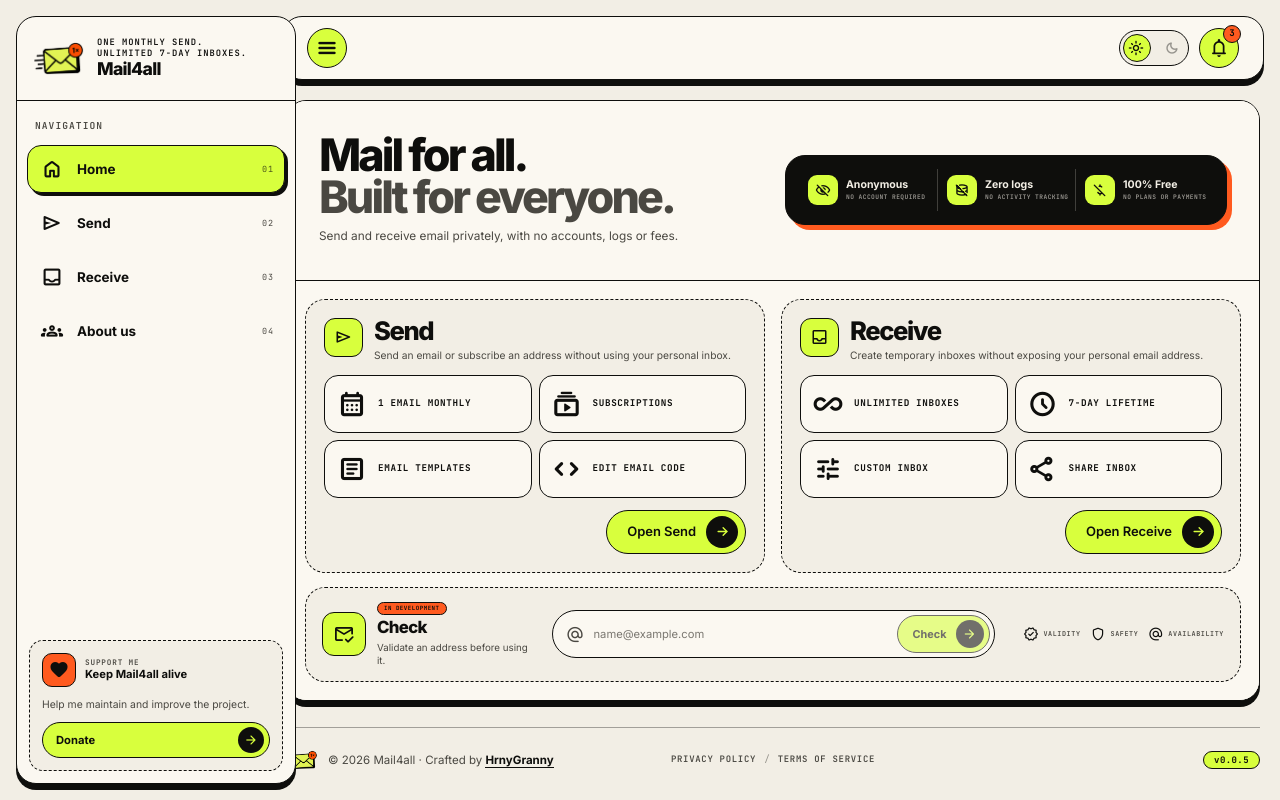
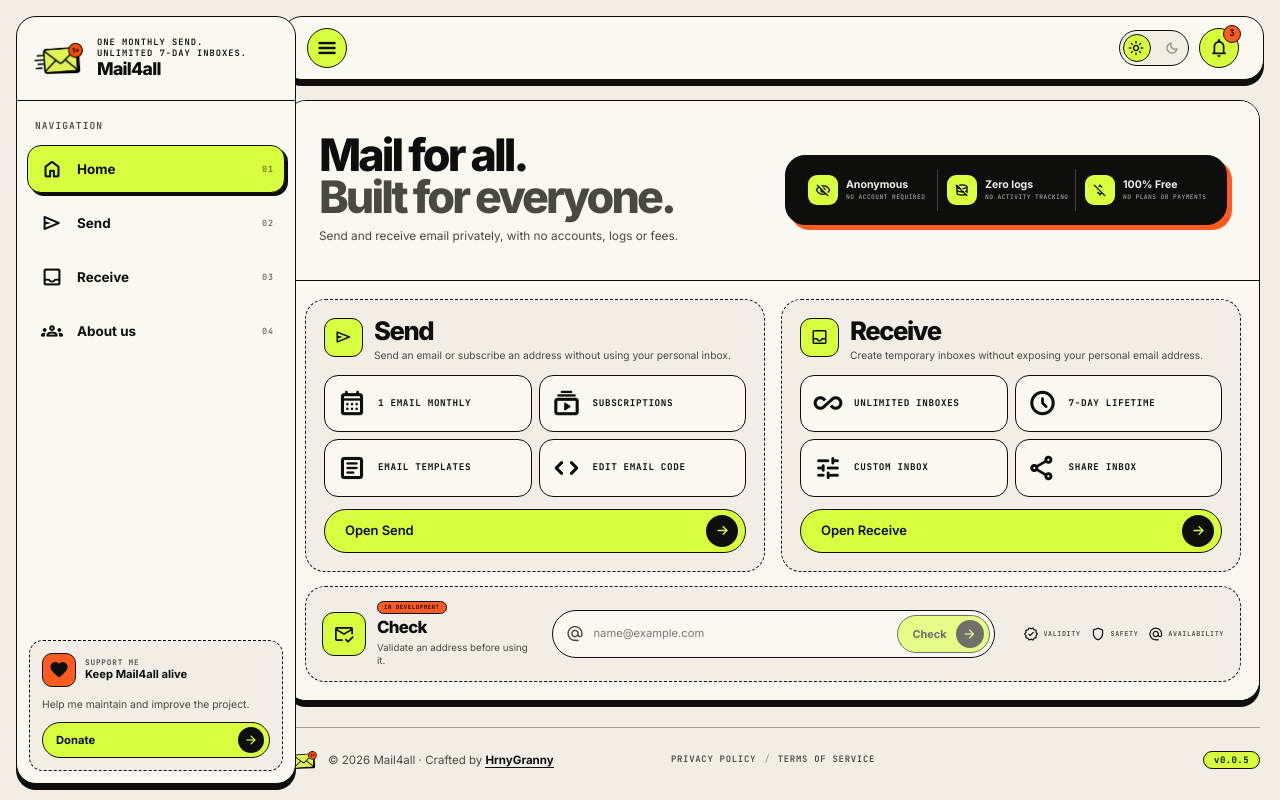
Before and after one commit to HrnyGranny/Mail4all, a Vue app in the folder Mail4all/frontend/: page / in a window 1280 px wide. Built offline with nearby package versions, Linux system fonts and the light colour scheme.

Commit message:
v0.1.1 - email.vue

```diff
--- a/Mail4all/frontend/src/components/sections/Home.vue
+++ b/Mail4all/frontend/src/components/sections/Home.vue
@@ -149,7 +149,6 @@ const handleSectionChange = (view) => {
                     </span>
 
                     <div class="home-service__content">
-
                       <h2 class="home-service__title">
                         Send
                       </h2>
@@ -188,6 +187,7 @@ const handleSectionChange = (view) => {
                       type="button"
                       variant="primary"
                       size="small"
+                      :block="true"
                       aria-label="Open the send email service"
                       @click="handleSectionChange('send')"
                     >
@@ -209,7 +209,6 @@ const handleSectionChange = (view) => {
                     </span>
 
                     <div class="home-service__content">
-
                       <h2 class="home-service__title">
                         Receive
                       </h2>
@@ -248,6 +247,7 @@ const handleSectionChange = (view) => {
                       type="button"
                       variant="primary"
                       size="small"
+                      :block="true"
                       aria-label="Open the temporary inbox service"
                       @click="handleSectionChange('receive')"
                     >
@@ -272,7 +272,6 @@ const handleSectionChange = (view) => {
 
                     <div class="home-checker__content">
                       <div class="home-checker__heading">
-
                         <span class="home-checker__badge">
                           In development
                         </span>
@@ -674,24 +673,12 @@ const handleSectionChange = (view) => {
   min-width: 0;
 }
 
-.home-service__eyebrow,
 .home-benefit__title,
-.home-checker__eyebrow,
 .home-checker__badge,
 .home-checker__check {
   font-family: var(--font-mono);
   text-transform: uppercase;
   letter-spacing: 0.09em;
-}
-
-.home-service__eyebrow {
-  display: block;
-  margin-bottom: 2px;
-
-  color: var(--color-graphite);
-
-  font-size: 0.48rem;
-  font-weight: 600;
 }
 
 .home-service__title {
@@ -790,15 +777,16 @@ const handleSectionChange = (view) => {
    ========================================================= */
 
 .home-service__footer {
+  width: 100%;
   margin-top: auto;
 
   display: flex;
   align-items: center;
-  justify-content: flex-end;
 }
 
 .home-service__footer :deep(.bc-button) {
-  flex: 0 0 auto;
+  width: 100%;
+  flex: 1 1 auto;
 }
 
 .home-service__footer :deep(.bc-button--primary) {
@@ -814,13 +802,22 @@ const handleSectionChange = (view) => {
 }
 
 .home-service__footer
-  :deep(.bc-button--primary:hover:not(.bc-button--disabled):not(.bc-button--loading)) {
+  :deep(
+    .bc-button--primary:hover:not(.bc-button--disabled):not(
+      .bc-button--loading
+    )
+  ) {
   color: var(--color-chartreuse);
   background-color: var(--color-on-accent);
 }
 
 .home-service__footer
-  :deep(.bc-button--primary:hover:not(.bc-button--disabled):not(.bc-button--loading) .bc-button__icon) {
+  :deep(
+    .bc-button--primary:hover:not(.bc-button--disabled):not(
+      .bc-button--loading
+    )
+      .bc-button__icon
+  ) {
   color: var(--color-on-accent);
   background-color: var(--color-chartreuse);
 }
@@ -855,6 +852,7 @@ const handleSectionChange = (view) => {
 
 .home-checker:hover {
   transform: translateY(-2px);
+
   box-shadow: 4px 4px 0 var(--color-ink);
 }
 
@@ -886,10 +884,6 @@ const handleSectionChange = (view) => {
   transform: rotate(-4deg) scale(1.04);
 }
 
-.home-checker:hover .home-checker__icon {
-  transform: rotate(-4deg) scale(1.04);
-}
-
 .home-checker__content {
   min-width: 0;
 
@@ -898,19 +892,11 @@ const handleSectionChange = (view) => {
 }
 
 .home-checker__heading {
-  margin-bottom: 3px;
+  margin-bottom: 4px;
 
   display: flex;
   align-items: center;
-  gap: 7px;
   flex-wrap: wrap;
-}
-
-.home-checker__eyebrow {
-  color: var(--color-graphite);
-
-  font-size: 0.43rem;
-  font-weight: 600;
 }
 
 .home-checker__badge {
@@ -1406,10 +1392,6 @@ const handleSectionChange = (view) => {
     margin-top: 0;
   }
 
-  .home-service__footer :deep(.bc-button) {
-    width: 100%;
-  }
-
   .home-checker__form {
     height: 46px;
   }
```
